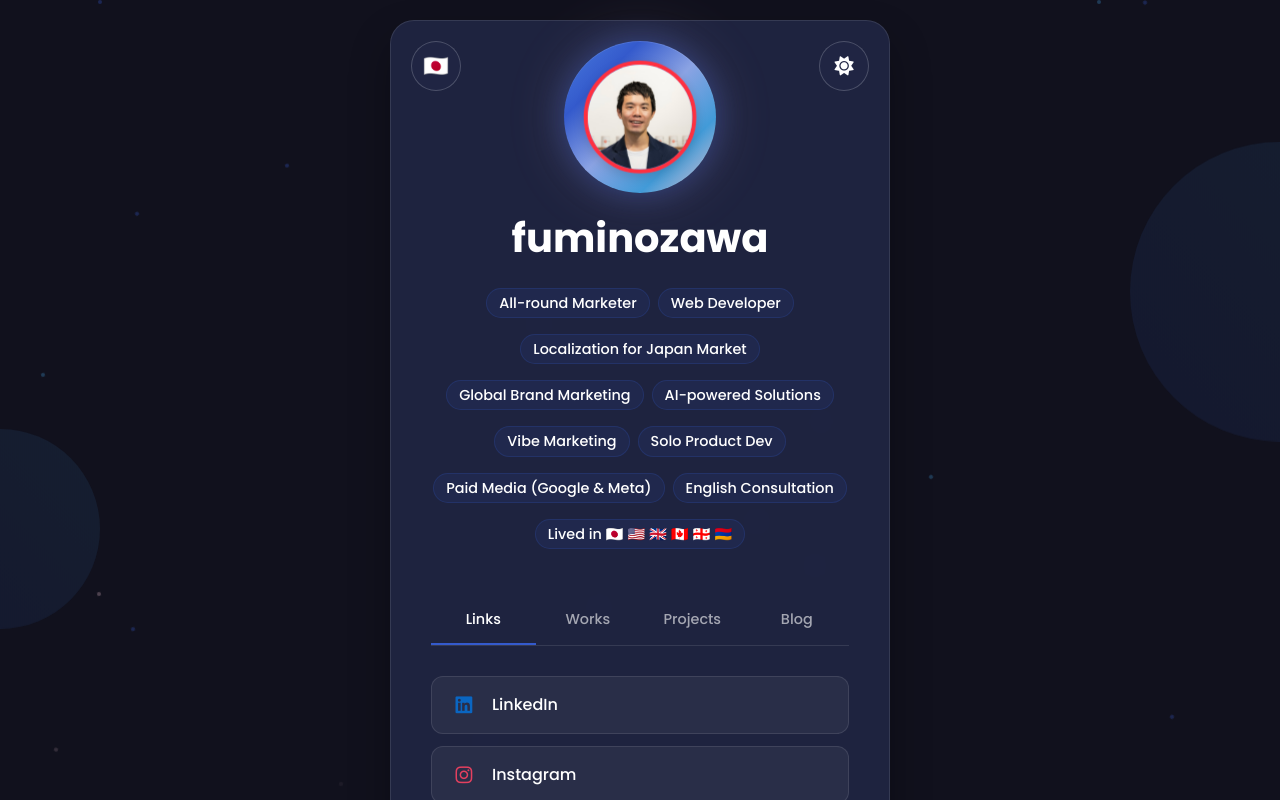
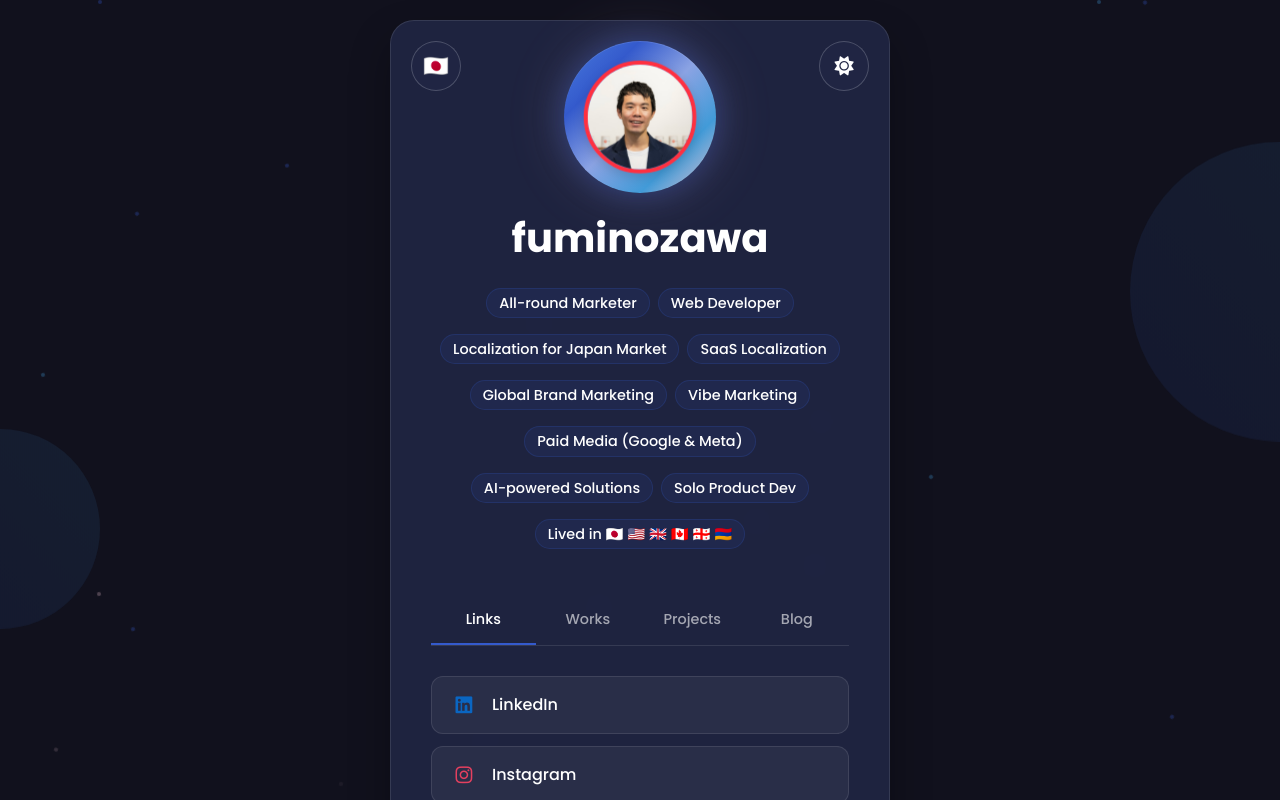
Before and after one commit to farang-dev/fuminozawa-portfolio-2.0, a Next.js app: page / in a window 1280 px wide. Shown: the top 800 px of the page. Built offline with nearby package versions, Linux system fonts and the light colour scheme.

Commit message:
front - modified chips text

```diff
--- a/src/app/page.tsx
+++ b/src/app/page.tsx
@@ -438,12 +438,12 @@ export default function Home() {
                     <li className="chip">All-round Marketer</li>
                     <li className="chip">Web Developer</li>
                     <li className="chip">Localization for Japan Market</li>
+                    <li className="chip">SaaS Localization</li>
                     <li className="chip">Global Brand Marketing</li>
+                    <li className="chip">Vibe Marketing</li>
+                    <li className="chip">Paid Media (Google & Meta)</li>
                     <li className="chip">AI-powered Solutions</li>
-                    <li className="chip">Vibe Marketing</li>
                     <li className="chip">Solo Product Dev</li>
-                    <li className="chip">Paid Media (Google & Meta)</li>
-                    <li className="chip">English Consultation</li>
                     <li className="chip">Lived in 🇯🇵 🇺🇸 🇬🇧 🇨🇦 🇬🇪 🇦🇲</li>
                   </>
                 ) : (
@@ -451,12 +451,12 @@ export default function Home() {
                     <li className="chip">割とオールラウンドなマーケター</li>
                     <li className="chip">ウェブ開発</li>
                     <li className="chip">日本市場向けローカライゼーション</li>
+                    <li className="chip">SaaSローカライゼーション</li>
                     <li className="chip">グローバルブランドマーケティング</li>
+                    <li className="chip">バイブマーケ</li>
+                    <li className="chip">広告運用（Google & Meta）</li>
                     <li className="chip">AI活用ソリューション</li>
-                    <li className="chip">バイブマーケ</li>
                     <li className="chip">ソロプロダクト開発</li>
-                    <li className="chip">広告運用（Google & Meta）</li>
-                    <li className="chip">英語・留学・移住相談</li>
                     <li className="chip">🇯🇵 🇺🇸 🇬🇧 🇨🇦 🇬🇪 🇦🇲 住みました</li>
                   </>
                 )}
```
